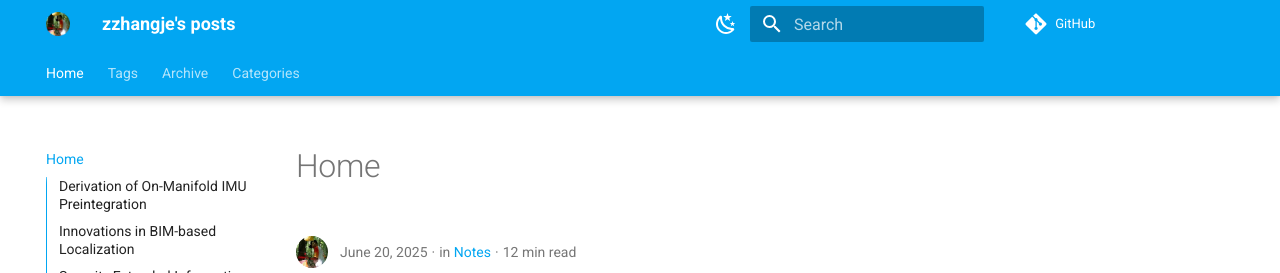
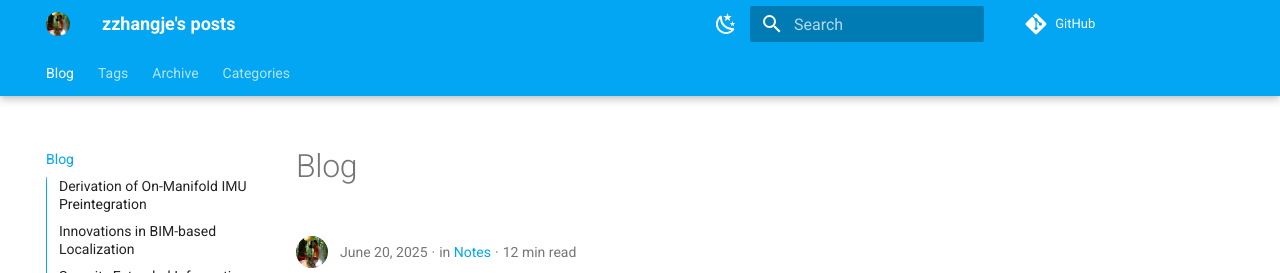
Before and after one commit to zzhangje/zzhangje.github.io, an MkDocs documentation site: the page built from docs/index.md, in a window 1280 px wide and 900 px high. Shown: the top 273 px of the window. Built offline with MkDocs 1.6.1 and Material for MkDocs 9.7.7, drawn with Linux system fonts in a browser that asks for light colours; comment, search, counter and statistics services are not loaded.

Commit message:
Remove unnecessary comments from index.md and add front matter to tags.md

```diff
--- a/docs/index.md
+++ b/docs/index.md
@@ -1,5 +1 @@
----
-nocomments: true
----
-
-# Home
+# Blog
```
Also changed, not shown: docs/tags.md (+4 -0 lines).
